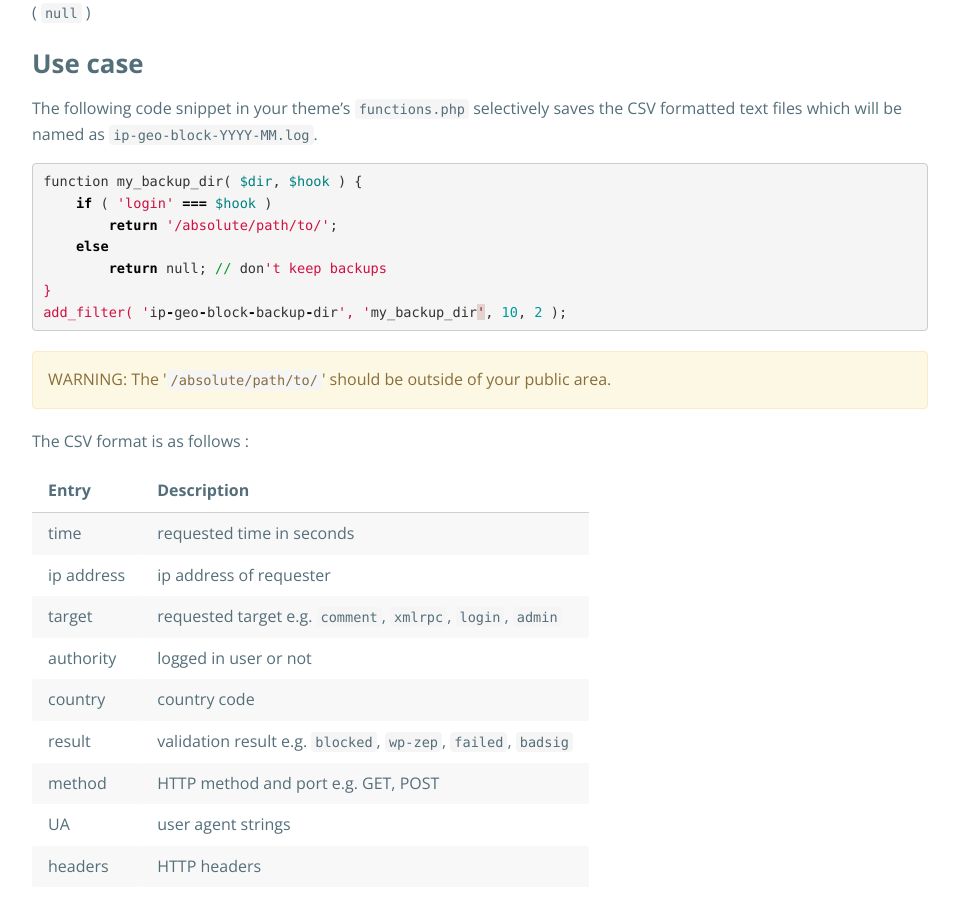
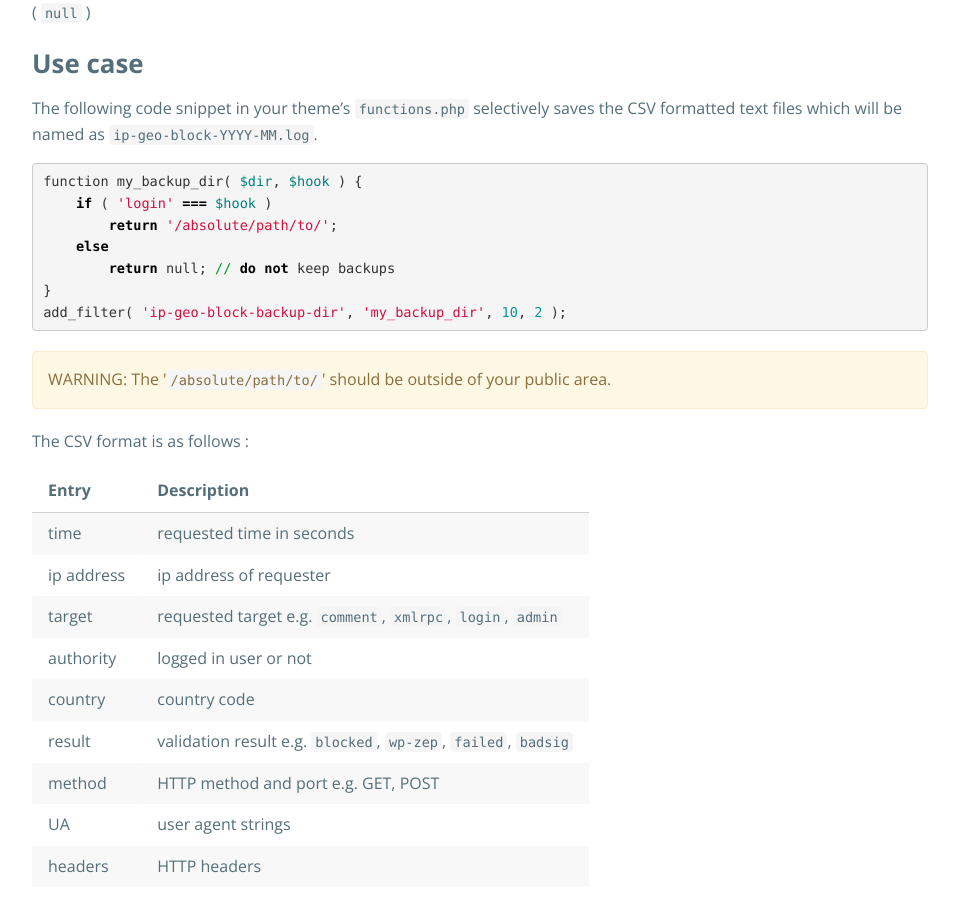
Before and after one commit to tokkonopapa/WordPress-IP-Geo-Block, a Jekyll site: the page built from _codex/99/ip-geo-block-backup-dir.md, in a window 1280 px wide and 900 px high, scrolled down 491 px. Shown: the whole window, without its empty margins (160-1119 px from the left). Built offline with Jekyll 4.4.1, drawn with Linux system fonts in a browser that asks for light colours; some web fonts are replaced.

Commit message:
Update codex.

```diff
--- a/_codex/99/ip-geo-block-backup-dir.md
+++ b/_codex/99/ip-geo-block-backup-dir.md
@@ -33,7 +33,7 @@
     if ( 'login' === $hook )
         return '/absolute/path/to/';
     else
-        return null; // don't keep backups
+        return null; // do not keep backups
 }
 add_filter( 'ip-geo-block-backup-dir', 'my_backup_dir', 10, 2 );
 {% endhighlight %}
```
